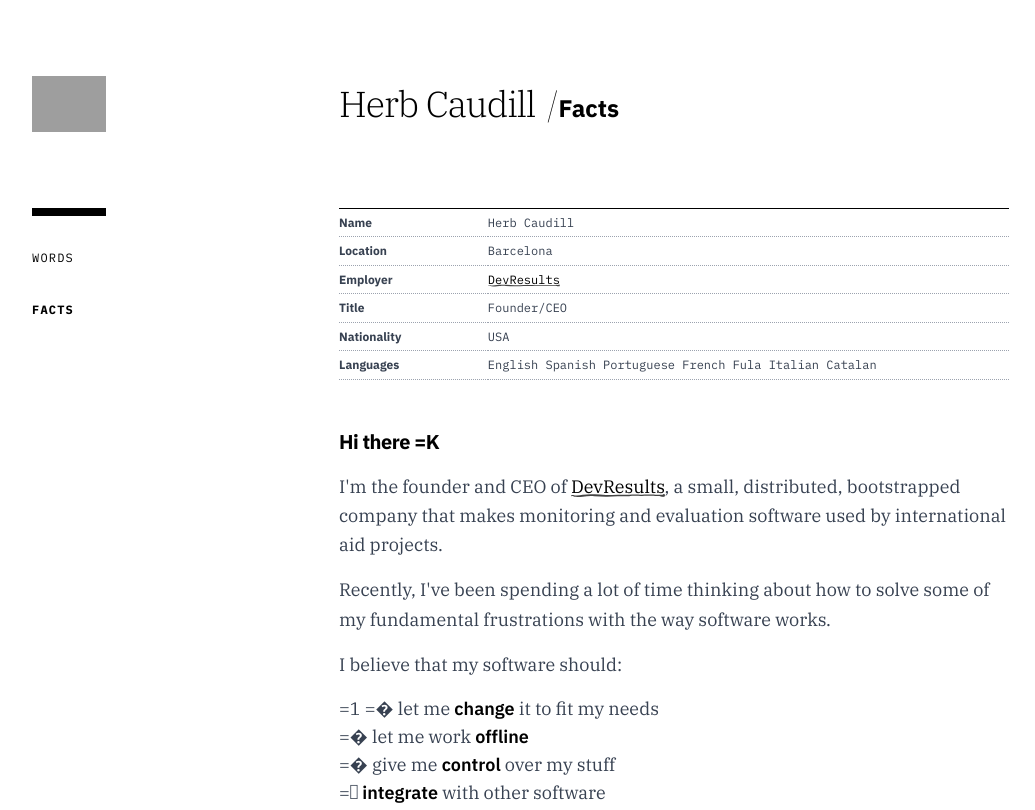
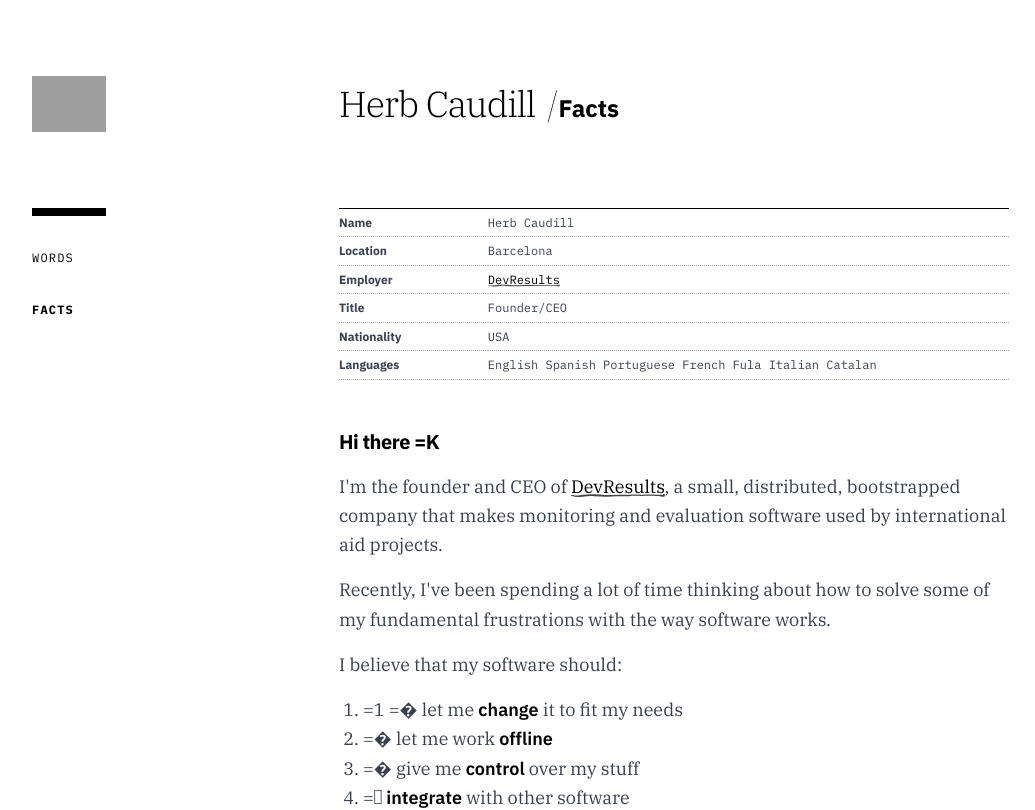
Before and after one commit to HerbCaudill/herbcaudill.com, a Next.js app: page /facts in a window 1280 px wide. Shown: the top 810 px of the page, without its empty margins (8-1043 px from the left). Built offline with nearby package versions, Linux system fonts and the light colour scheme; grey boxes are pictures that could not be loaded.

Commit message:
theme/custom.css:

```diff
--- a/theme/custom.css
+++ b/theme/custom.css
@@ -87,6 +87,10 @@
 
   article a:hover {
     @apply text-red-700 bg-splat-red;
+  }
+
+  article ol li {
+    @apply list-decimal list-outside ml-6 leading-relaxed;
   }
 
   article ul li {
```
